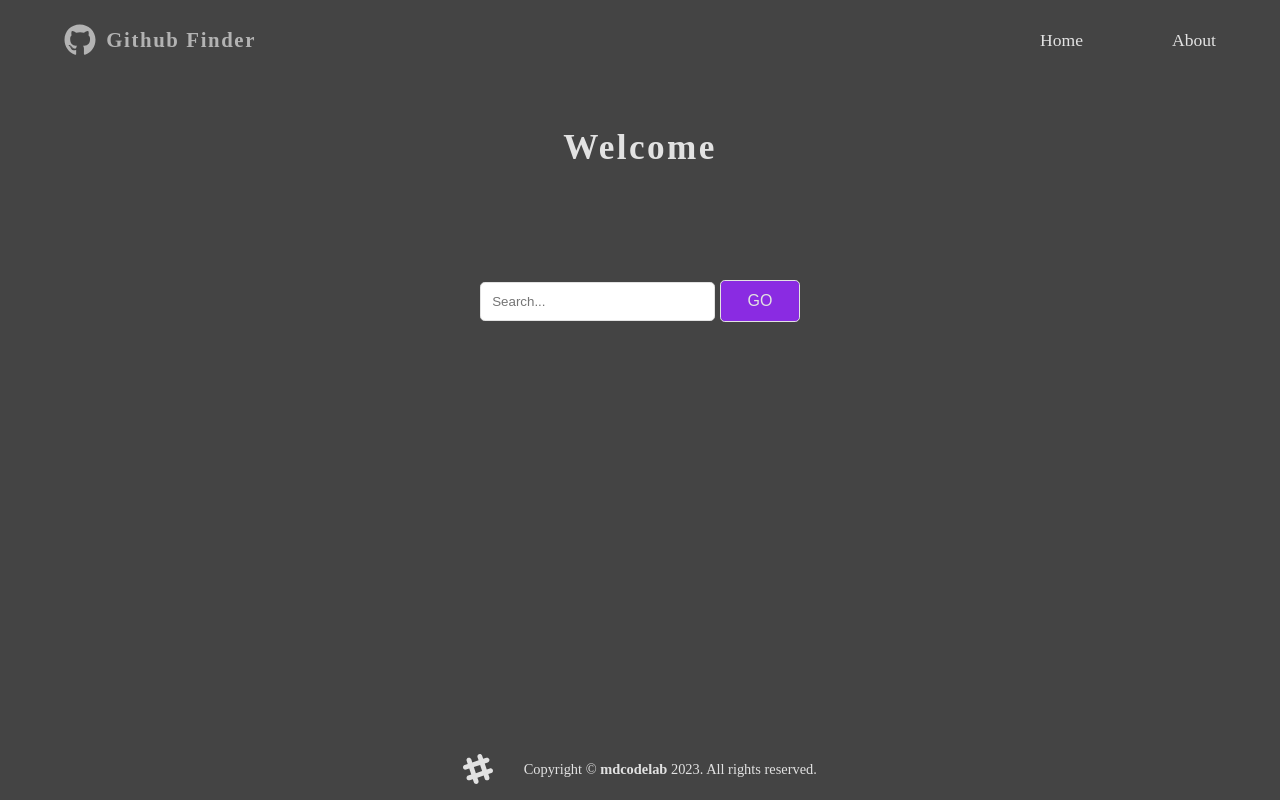
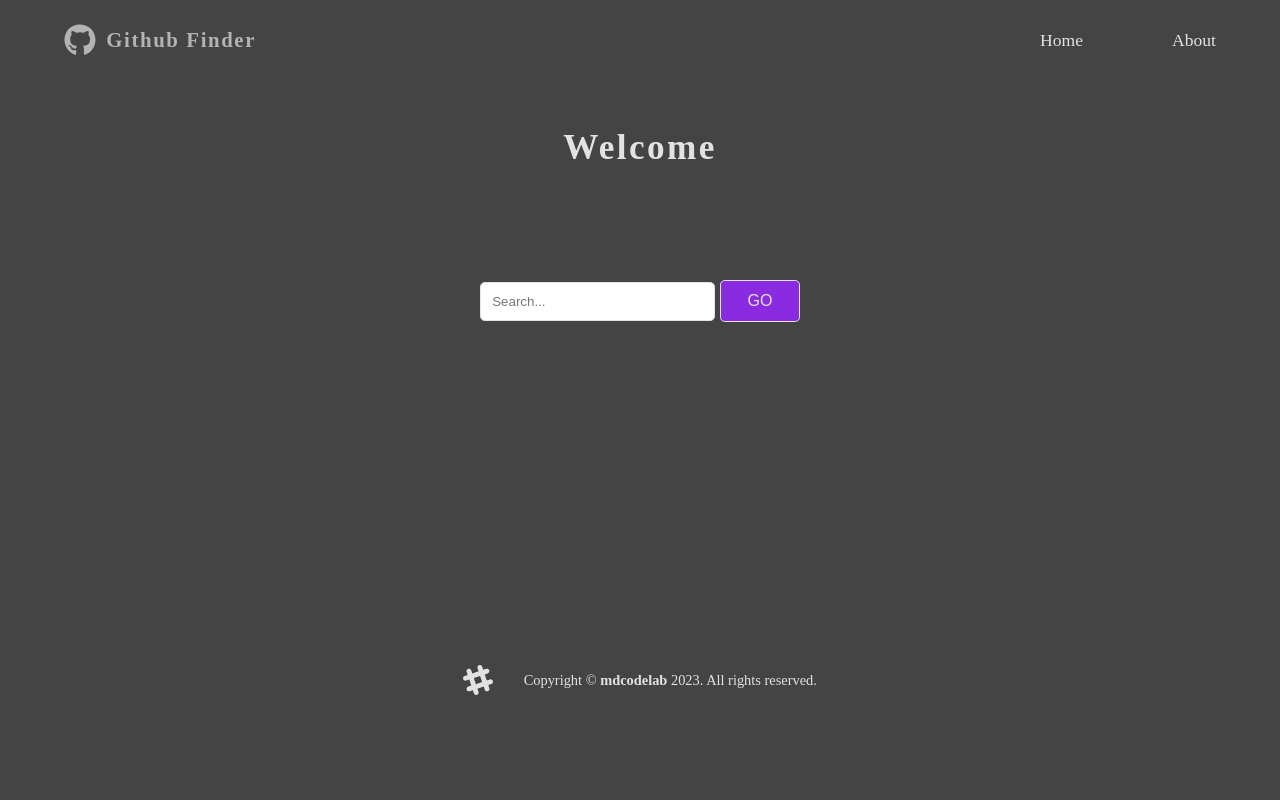
Before and after one commit to mdcodelab/github-finder-react-app, a React (Create React App) app: page / in a window 1280 px wide. Built offline with nearby package versions, Linux system fonts and the light colour scheme.

Commit message:
some style changes

```diff
--- a/src/index.css
+++ b/src/index.css
@@ -10,7 +10,7 @@ body {
 
 .container {
     width: 90vw;
-    min-height: 100vh;
+    min-height: calc(100vh - 6rem);
     margin: 0 auto;
     display: flex;
     flex-direction: column;
@@ -24,7 +24,7 @@ Navbar
 
 .navbar-container {
     width: 100%;
-    height: 100%;
+    height: 5rem;
     display: flex;
     align-items: center;
     justify-content: space-between;
@@ -79,11 +79,13 @@ Footer
 
 .footer-container {
     width: 36%;
+    height: 2rem;
     margin: 0 auto;
     display: flex;
     align-items: center;
     justify-content: space-evenly;
     padding: 1rem 0;
+    padding-top: 0;
 }
 
 .footer-container p{
@@ -689,6 +691,7 @@ responsive
 @media only screen and (max-width: 420px) {
     .navbar-container {
         flex-direction: column;
+        height: 100%;
     }
     .navbar-links {
         width: 70%;
```
